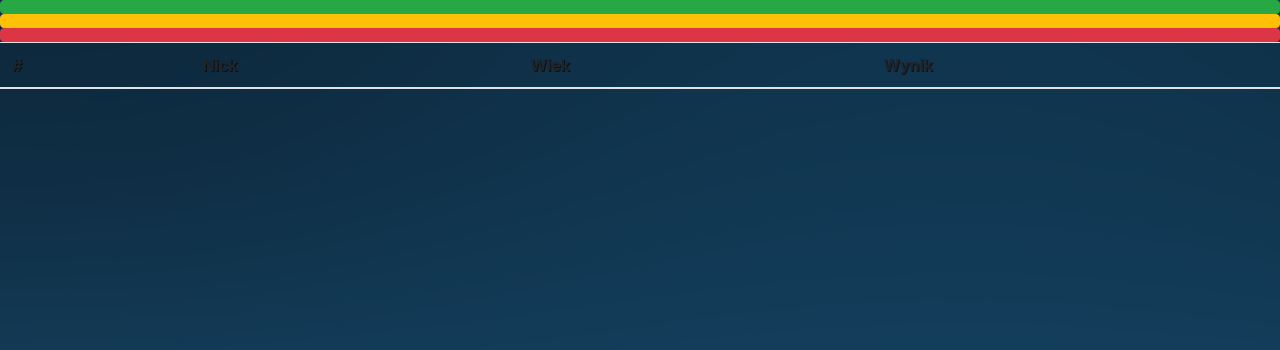
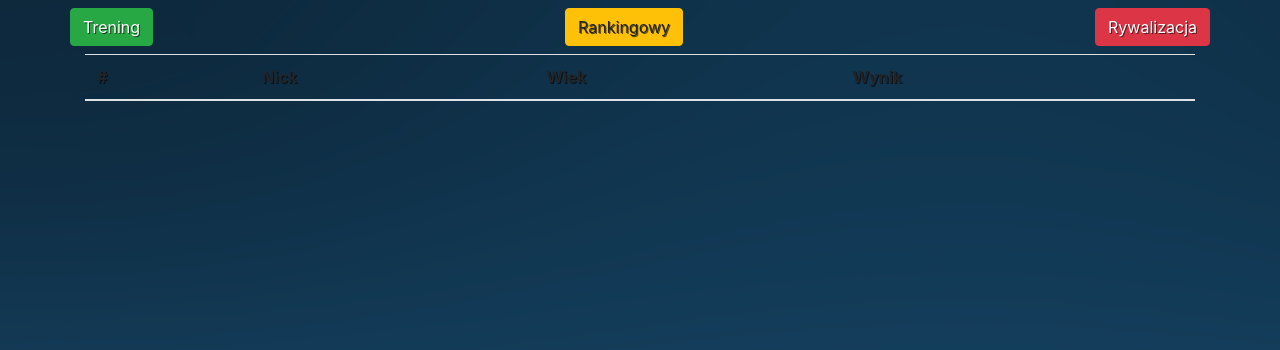
Before and after one commit to apmonstertech/GUS, a Node project: template views/ranking.hbs in a window 1280 px wide. Shown: the part 70-420 px from the top of the page. Run offline with Node 20 templates, Linux system fonts and the light colour scheme; the template is opened without the code that fills it: most values are stand-ins (such as "Sample title", 1, 10 or a date in 2020); lists and menus that the app fills with data are empty.

Commit message:
ranking update

```diff
--- a/views/ranking.hbs
+++ b/views/ranking.hbs
@@ -1,6 +1,9 @@
-<button id="starter" class="btn btn-success"></button>
-<button id="ranked" class="btn btn-warning"></button>
-<button id="rivalry" class="btn btn-danger"></button>
+<div class="container pt-2">
+    <div class="row d-flex justify-content-between mb-2">
+        <button id="starter" class="btn btn-success">Trening</button>
+        <button id="ranked" class="btn btn-warning">Rankingowy</button>
+        <button id="rivalry" class="btn btn-danger">Rywalizacja</button>
+    </div>
     <table class="table">
     <thead>
         <tr>
@@ -13,6 +16,8 @@
     <tbody id="import">
     </tbody>
     </table>
+</div>
+
 <script>
     $.getScript("/javascripts/quizStarter/Net.js", function()
     {
```
Lines whose indentation alone changed are shown as unchanged.
